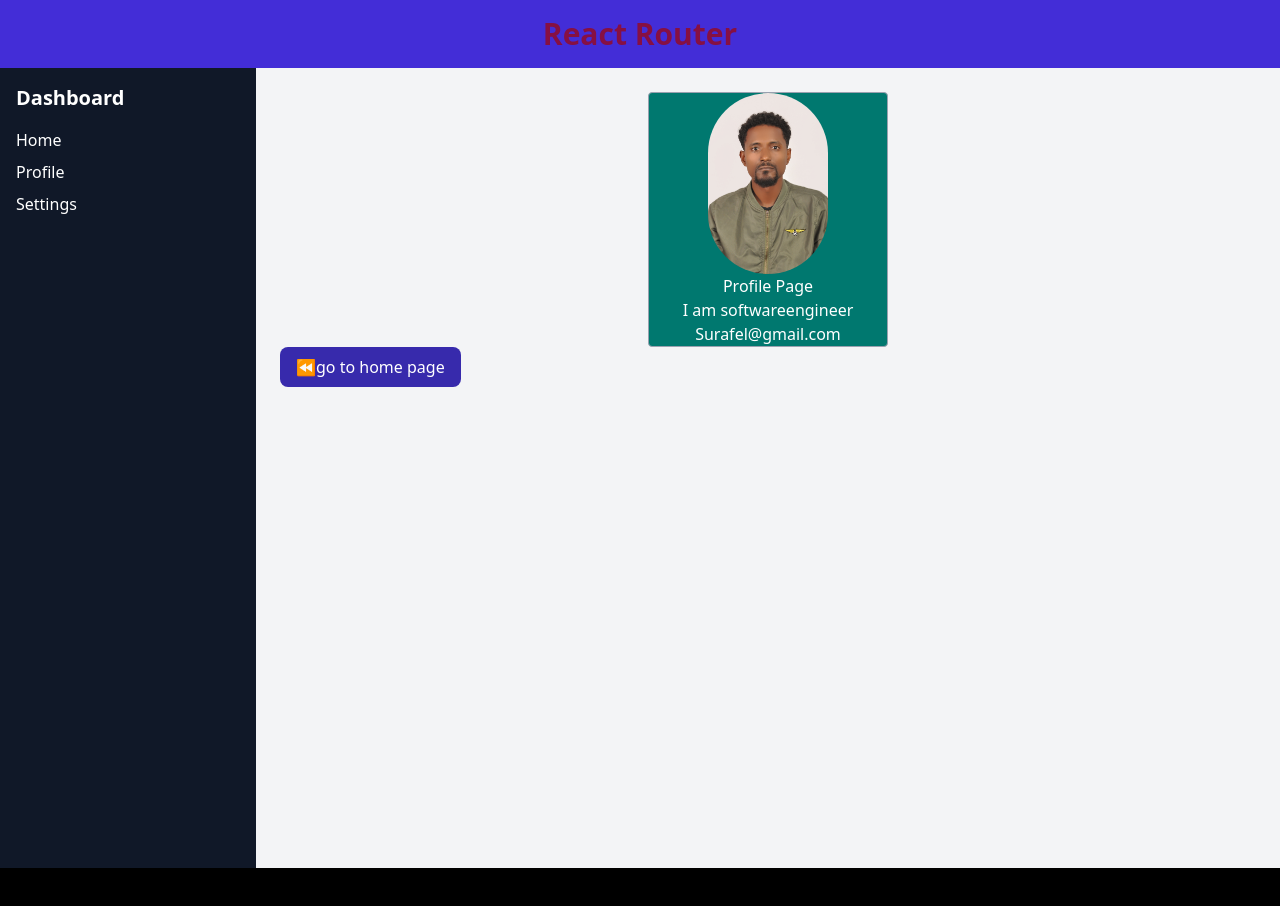
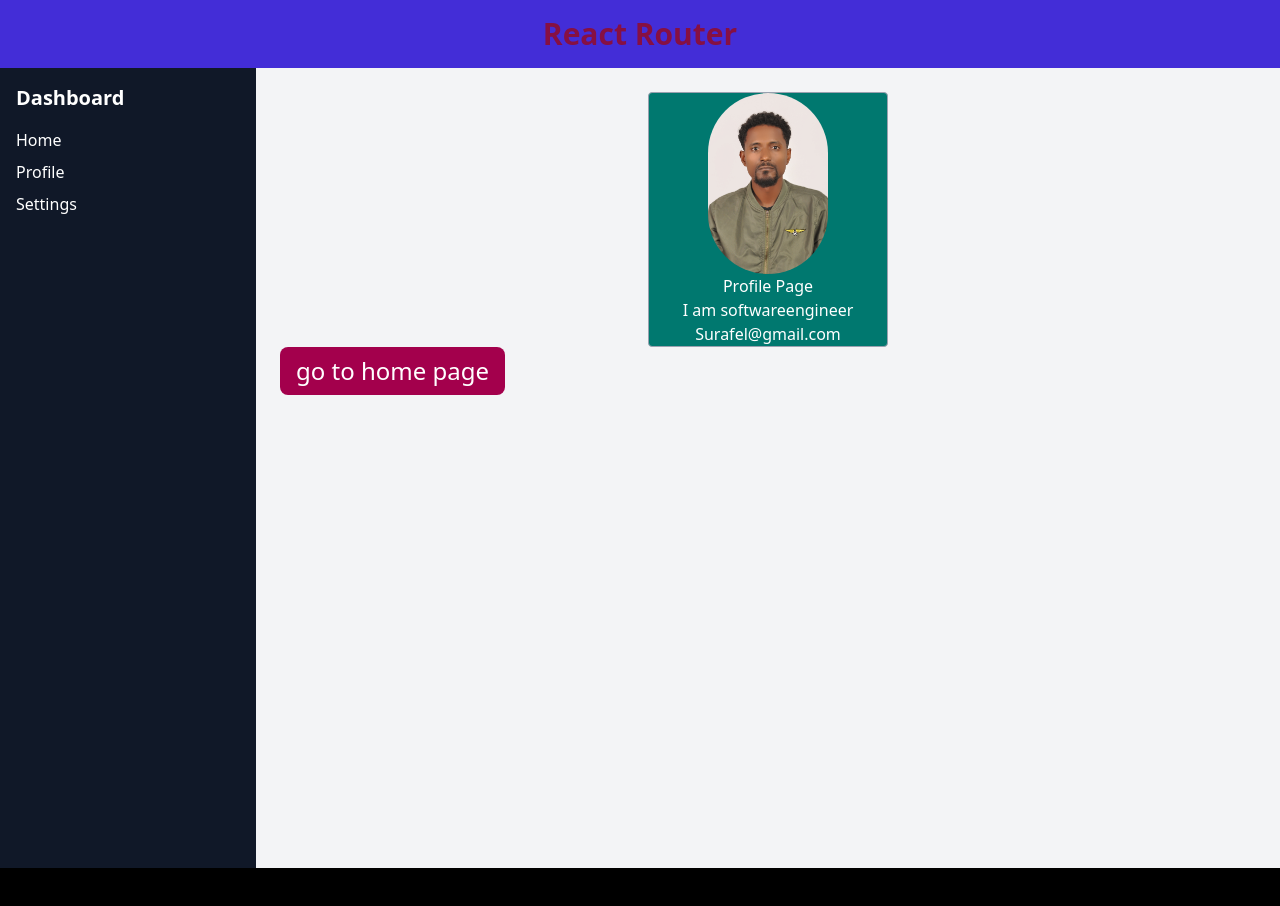
Before and after one commit to abyssiniatech/react-vite-typescript, a React (Vite) app: page /dashboard/profile in a window 1280 px wide. Shown: the top 906 px of the page. Built offline with nearby package versions, Linux system fonts and the light colour scheme.

Commit message:
programmatic navigate or usenavigate hook add the project

```diff
--- a/src/layouts/DashboardLayout.tsx
+++ b/src/layouts/DashboardLayout.tsx
@@ -1,6 +1,7 @@
-import { Outlet, NavLink } from "react-router-dom";
+import { Outlet, NavLink,useNavigate } from "react-router-dom";
 
 const DashboardLayout = () => {
+ const navigate = useNavigate();
   return (
     <div className="flex min-h-screen">
       <aside className="w-64 bg-gray-900 text-white p-4">
@@ -14,7 +15,7 @@ const DashboardLayout = () => {
 
       <main className="flex-1 p-6 bg-gray-100">
         <Outlet />
-       <NavLink to ="/" className="flex-col justify-between items-center"> <button className="bg-indigo-800 rounded-lg text-white  px-4 py-2 flex justify-center items-center">⏪go to home page</button></NavLink>
+          <button className="bg-pink-800 text-white rounded-lg border-0 px-4 py-2 text-2xl" onClick={() =>navigate('/')}>go to home page</button>
       </main>
     </div>
   );
```
